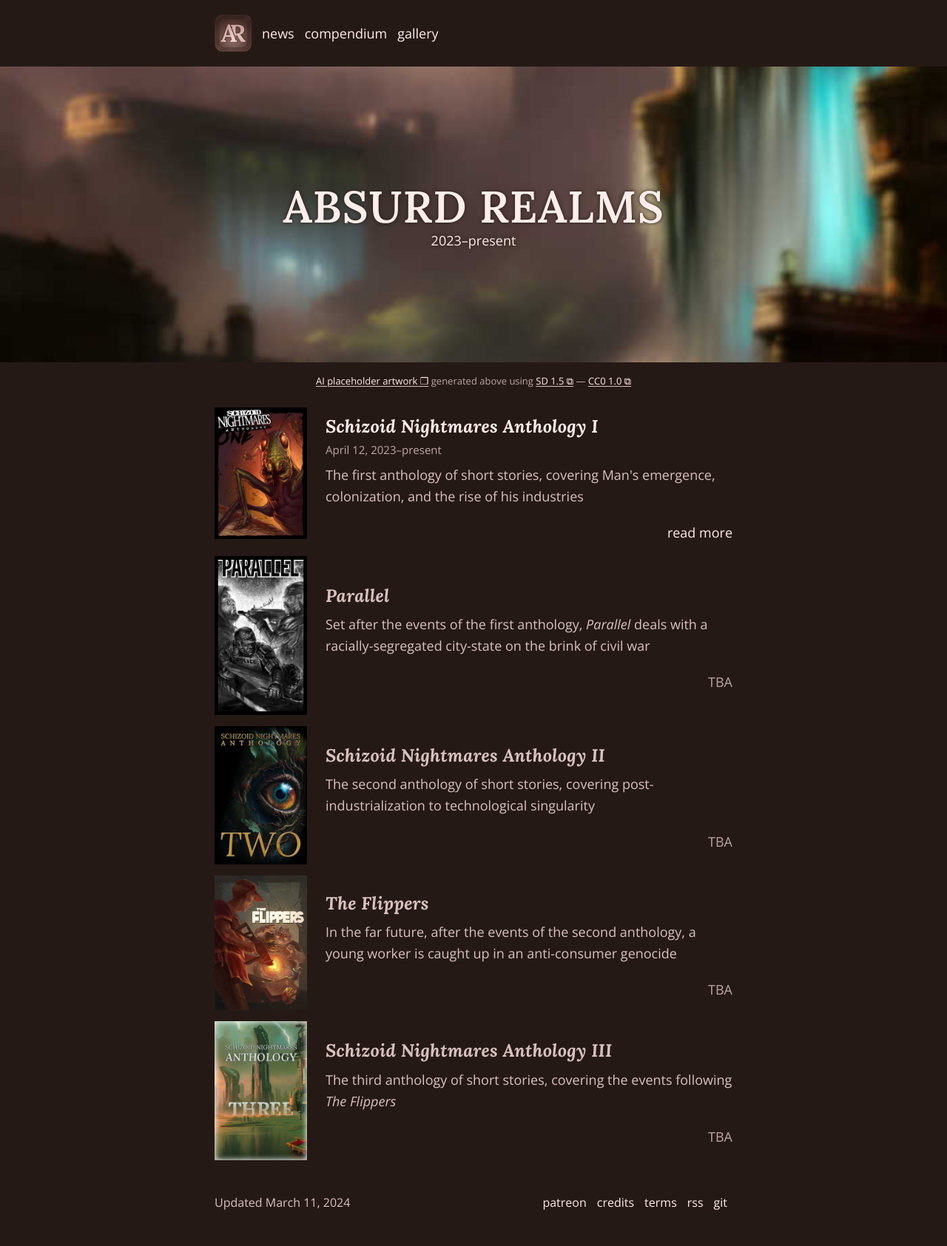
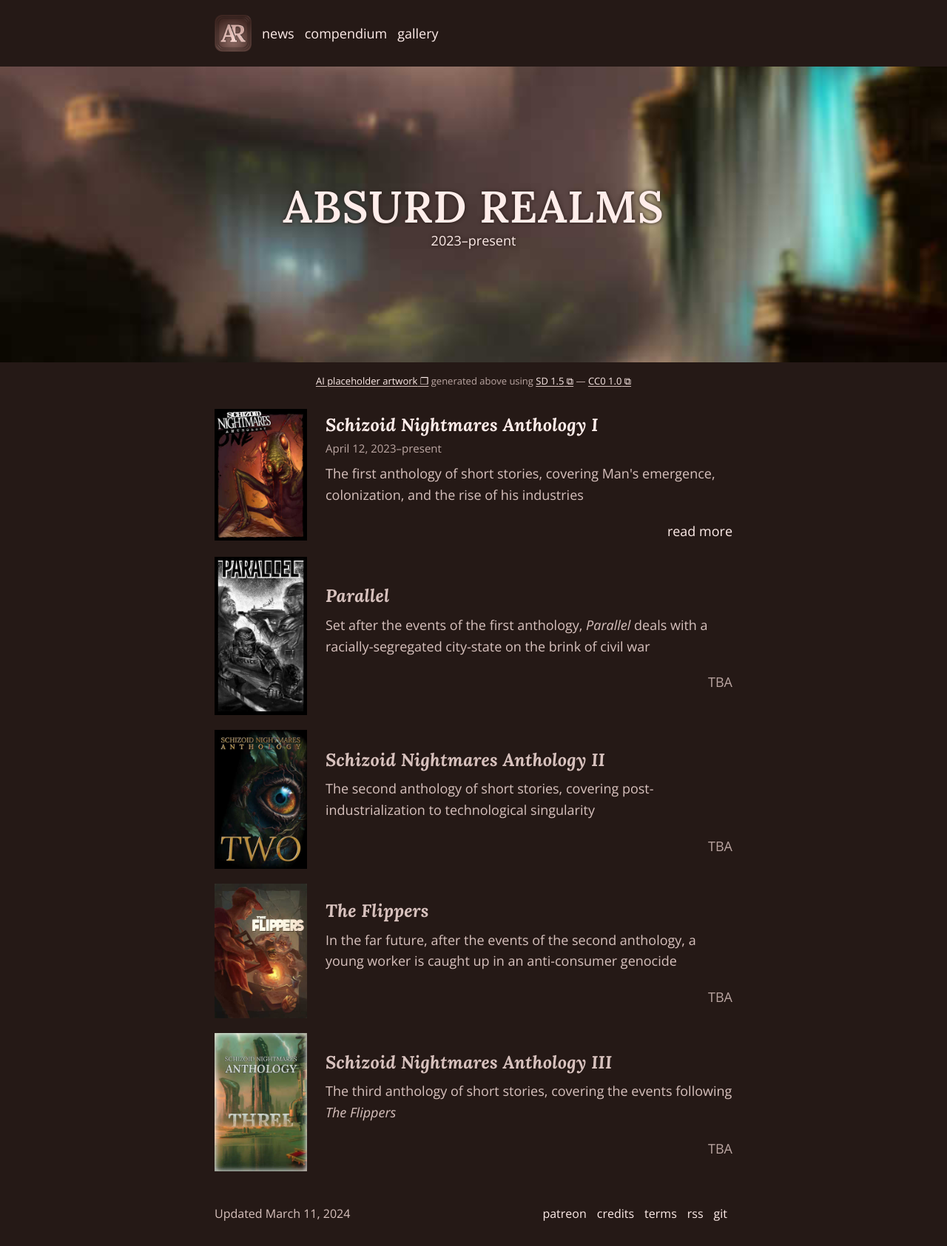
Before and after one commit to schizoidnightmares/absurdrealms.com, a Jekyll site: the page built from index.md, in a window 1280 px wide. Shown: the whole page at 74% size. Built offline with Jekyll 4.4.1, drawn with Linux system fonts in a browser that asks for light colours.

Commit message:
consistent margins in feature img

```diff
--- a/assets/css/responsive.scss
+++ b/assets/css/responsive.scss
@@ -22,7 +22,7 @@
         + p { margin-bottom: 1rem; }
       }
       img {
-        margin: 0 0 .5rem;
+        margin: 0 0 1rem;
         width: 100px;
       }
       &:last-child div div { margin: 0; }
--- a/assets/css/style.scss
+++ b/assets/css/style.scss
@@ -309,12 +309,13 @@
 .feature {
   align-items: center;
   display: flex;
-  margin: 1.5rem 0;
+  margin: 2rem 0;
   h2 {
     margin-top: .5rem;
     + p:not(.cap) { margin-top: -.5rem; }
   }
   img {
+    display: block;
     margin-right: 2.5rem;
     width: 125px;
   }
```
